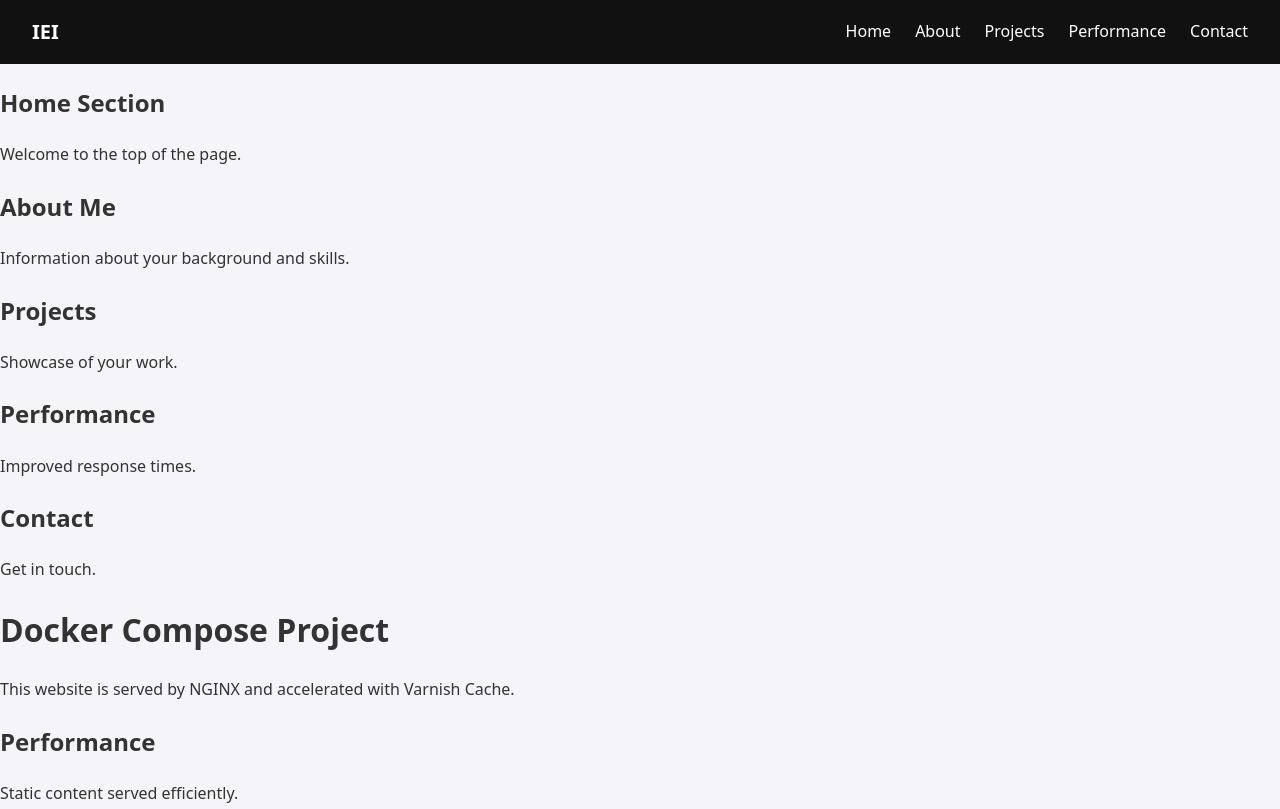
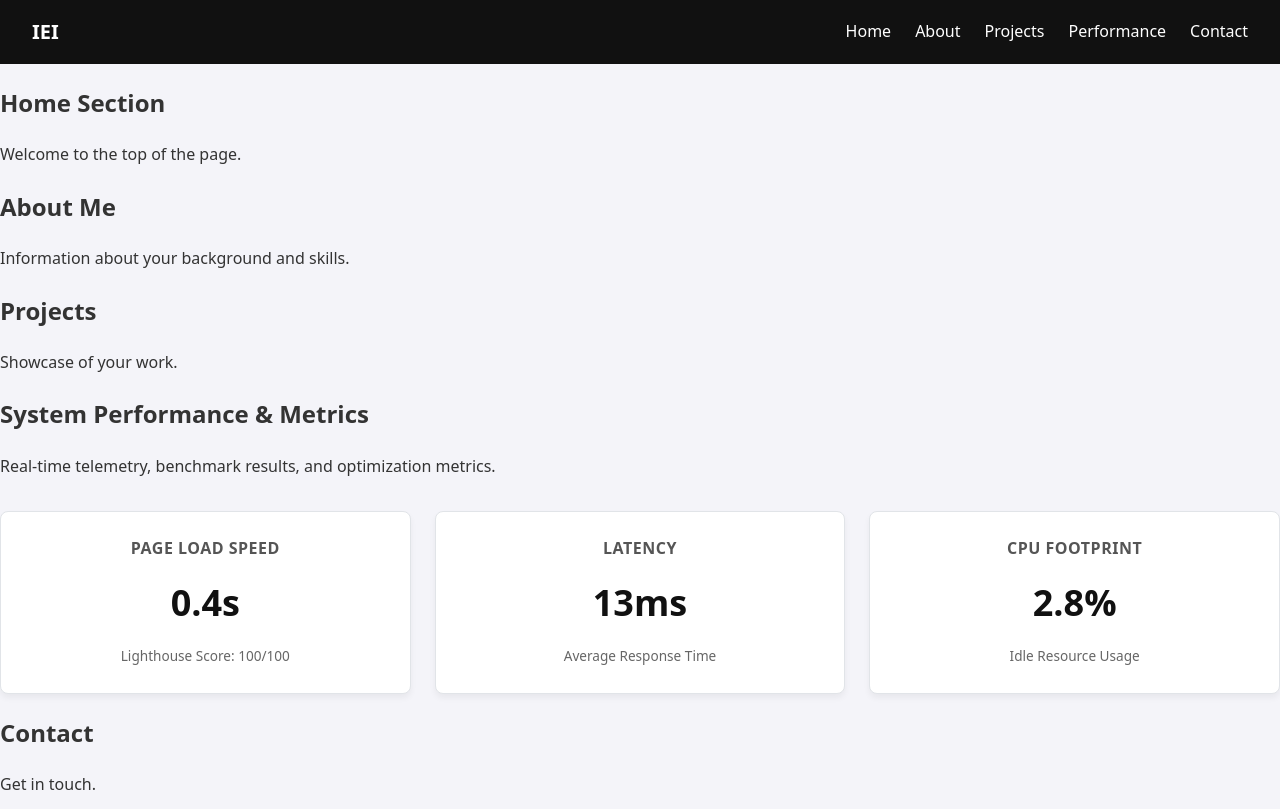
Before and after one commit to Vasco-UA/Trabalho-IEI, a plain HTML site: page website/index.html in a window 1280 px wide. Shown: the top 809 px of the page. Drawn offline with Linux system fonts and the light colour scheme.

Commit message:
website update

```diff
--- a/website/index.html
+++ b/website/index.html
@@ -38,9 +38,30 @@
     <h2>Projects</h2>
     <p>Showcase of your work.</p>
 </section>
+
 <section id="performance" class="section">
-    <h2>Performance</h2>
-    <p>Improved response times.</p>
+    <h2>System Performance & Metrics</h2>
+    <p>Real-time telemetry, benchmark results, and optimization metrics.</p>
+
+    <div class="metrics-grid">
+        <div class="metric-card">
+            <h3>Page Load Speed</h3>
+            <p class="metric-value">0.4s</p>
+            <span class="metric-label">Lighthouse Score: 100/100</span>
+        </div>
+
+        <div class="metric-card">
+            <h3>Latency</h3>
+            <p class="metric-value">12ms</p>
+            <span class="metric-label">Average Response Time</span>
+        </div>
+
+        <div class="metric-card">
+            <h3>CPU Footprint</h3>
+            <p class="metric-value">&lt; 2%</p>
+            <span class="metric-label">Idle Resource Usage</span>
+        </div>
+    </div>
 </section>
 
 <section id="contact" class="section">
--- a/website/script.js
+++ b/website/script.js
@@ -1,4 +1,5 @@
 console.log("Website loaded");
+
 document.addEventListener('DOMContentLoaded', () => {
     const navToggle = document.querySelector('.nav-toggle');
     const navLinks = document.querySelector('.nav-links');
@@ -16,4 +17,44 @@ document.addEventListener('DOMContentLoaded', () => {
             }
         });
     });
+
+    // --- ADDED: Real-Time Performance Telemetry Simulation ---
+    const latencyEl = document.querySelector('.metric-card:nth-child(2) .metric-value');
+    const cpuEl = document.querySelector('.metric-card:nth-child(3) .metric-value');
+
+    if (latencyEl && cpuEl) {
+        setInterval(() => {
+            // Randomize latency between 10ms and 18ms
+            const newLatency = Math.floor(Math.random() * 9) + 10;
+            latencyEl.textContent = `${newLatency}ms`;
+
+            // Randomize CPU usage between 1.5% and 3.2%
+            const newCpu = (Math.random() * 1.7 + 1.5).toFixed(1);
+            cpuEl.textContent = `${newCpu}%`;
+        }, 3000); // Updates every 3 seconds
+    }
 });
+
+// --- ADDED: Scroll Spy (Highlight Active Navbar Link) ---
+window.addEventListener('scroll', () => {
+    const sections = document.querySelectorAll('.section');
+    const navLinks = document.querySelectorAll('.nav-links a');
+
+    let currentSection = '';
+
+    sections.forEach(section => {
+        const sectionTop = section.offsetTop;
+
+        // Check if user has scrolled past the top of the section (minus 120px offset for the navbar)
+        if (window.scrollY >= (sectionTop - 120)) {
+            currentSection = section.getAttribute('id');
+        }
+    });
+
+    navLinks.forEach(link => {
+        link.classList.remove('active');
+        if (link.getAttribute('href') === `#${currentSection}`) {
+            link.classList.add('active');
+        }
+    });
+});
--- a/website/style.css
+++ b/website/style.css
@@ -90,3 +90,39 @@ main {
         display: flex;
     }
 }
+/* Performance Metrics Grid */
+.metrics-grid {
+    display: grid;
+    grid-template-columns: repeat(auto-fit, minmax(220px, 1fr));
+    gap: 1.5rem;
+    margin-top: 2rem;
+}
+
+.metric-card {
+    background: #ffffff;
+    padding: 1.5rem;
+    border-radius: 8px;
+    box-shadow: 0 4px 6px rgba(0, 0, 0, 0.05);
+    text-align: center;
+    border: 1px solid #e1e4e8;
+}
+
+.metric-card h3 {
+    margin: 0;
+    font-size: 1rem;
+    color: #555;
+    text-transform: uppercase;
+    letter-spacing: 0.5px;
+}
+
+.metric-value {
+    font-size: 2.25rem;
+    font-weight: bold;
+    color: #111;
+    margin: 0.75rem 0;
+}
+
+.metric-label {
+    font-size: 0.85rem;
+    color: #666;
+}
```
